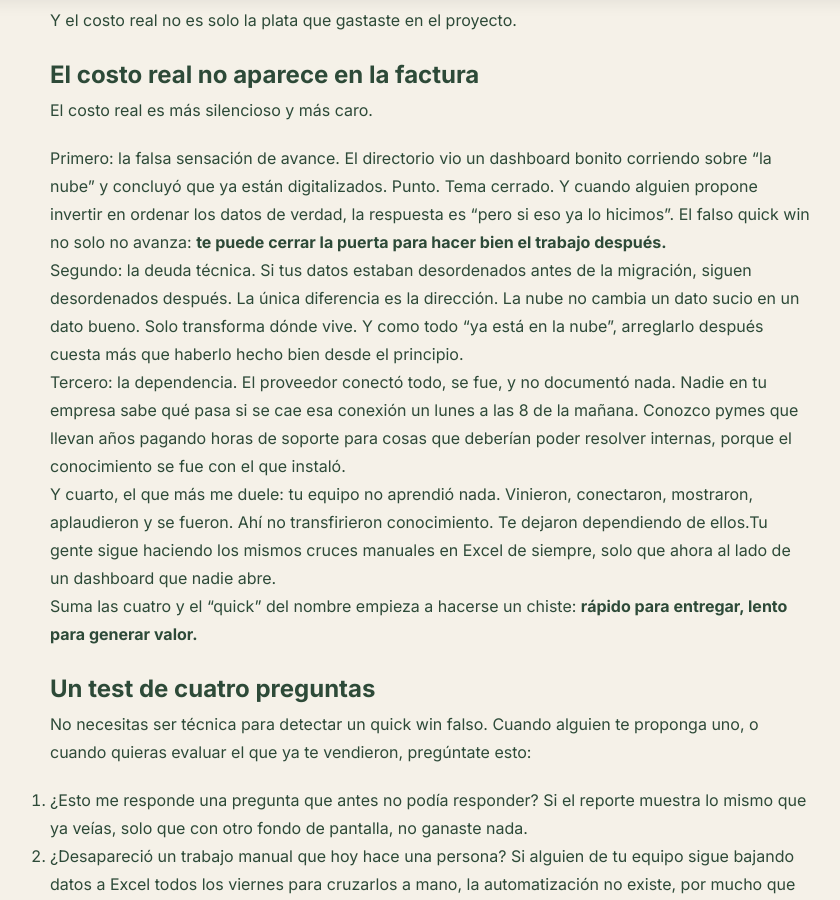
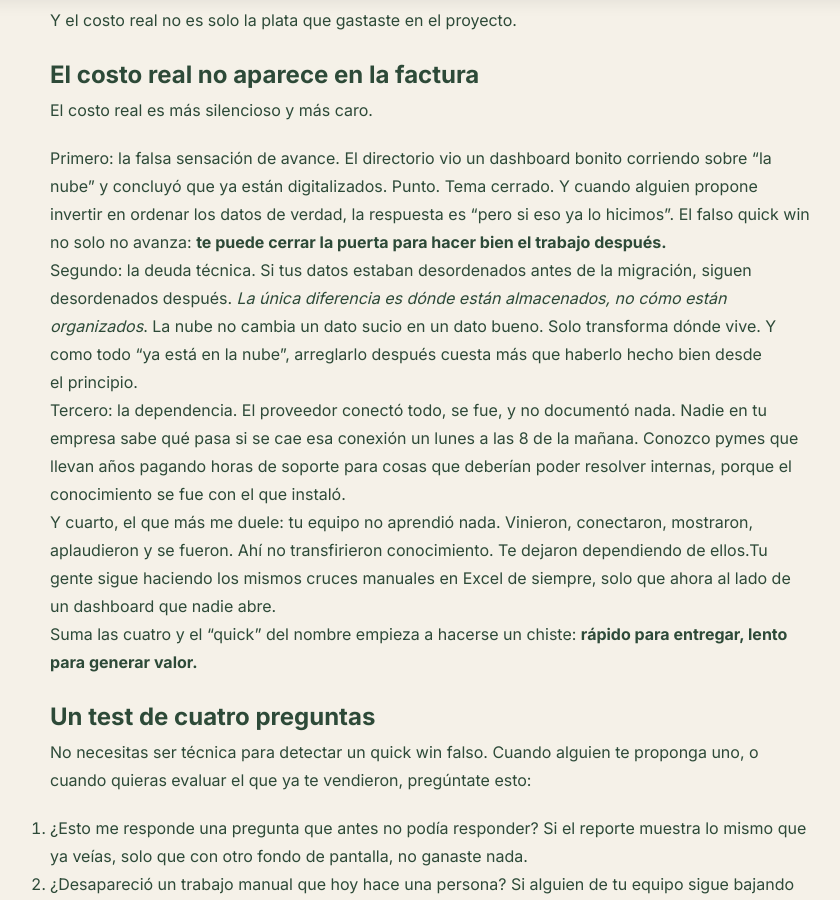
Before and after one commit to Maquitaa/web-page, a Jekyll site: the page built from _posts/2026-08-21-quick-wins-la-frase-que-le-está-costando-plata-a-tu-empresa.md, in a window 1280 px wide and 900 px high, scrolled down 1535 px. Shown: the whole window, without its empty margins (210-1050 px from the left). Built offline with Jekyll 4.4.1, drawn with Linux system fonts in a browser that asks for light colours.

Commit message:
Update Publicaciones “2026-08-21-quick-wins-la-frase-que-le-está-costando-plata-a-tu-empresa”

```diff
--- a/_posts/2026-08-21-quick-wins-la-frase-que-le-está-costando-plata-a-tu-empresa.md
+++ b/_posts/2026-08-21-quick-wins-la-frase-que-le-está-costando-plata-a-tu-empresa.md
@@ -26,7 +26,7 @@ Y el costo real no es solo la plata que gastaste en el proyecto.
 El costo real es más silencioso y más caro.
 
 * Primero: la falsa sensación de avance. El directorio vio un dashboard bonito corriendo sobre "la nube" y concluyó que ya están digitalizados. Punto. Tema cerrado. Y cuando alguien propone invertir en ordenar los datos de verdad, la respuesta es "pero si eso ya lo hicimos". El falso quick win no solo no avanza: **te puede cerrar la puerta para hacer bien el trabajo después.**
-* Segundo: la deuda técnica. Si tus datos estaban desordenados antes de la migración, siguen desordenados después. La única diferencia es la dirección. La nube no cambia un dato sucio en un dato bueno. Solo transforma dónde vive. Y como todo "ya está en la nube", arreglarlo después cuesta más que haberlo hecho bien desde el principio.
+* Segundo: la deuda técnica. Si tus datos estaban desordenados antes de la migración, siguen desordenados después. *La única diferencia es dónde están almacenados, no cómo están organizados*. La nube no cambia un dato sucio en un dato bueno. Solo transforma dónde vive. Y como todo "ya está en la nube", arreglarlo después cuesta más que haberlo hecho bien desde el principio.
 * Tercero: la dependencia. El proveedor conectó todo, se fue, y no documentó nada. Nadie en tu empresa sabe qué pasa si se cae esa conexión un lunes a las 8 de la mañana. Conozco pymes que llevan años pagando horas de soporte para cosas que deberían poder resolver internas, porque el conocimiento se fue con el que instaló.
 * Y cuarto, el que más me duele: tu equipo no aprendió nada. Vinieron, conectaron, mostraron, aplaudieron y se fueron. Ahí no transfirieron conocimiento. Te dejaron dependiendo de ellos.Tu gente sigue haciendo los mismos cruces manuales en Excel de siempre, solo que ahora al lado de un dashboard que nadie abre.
 
```
